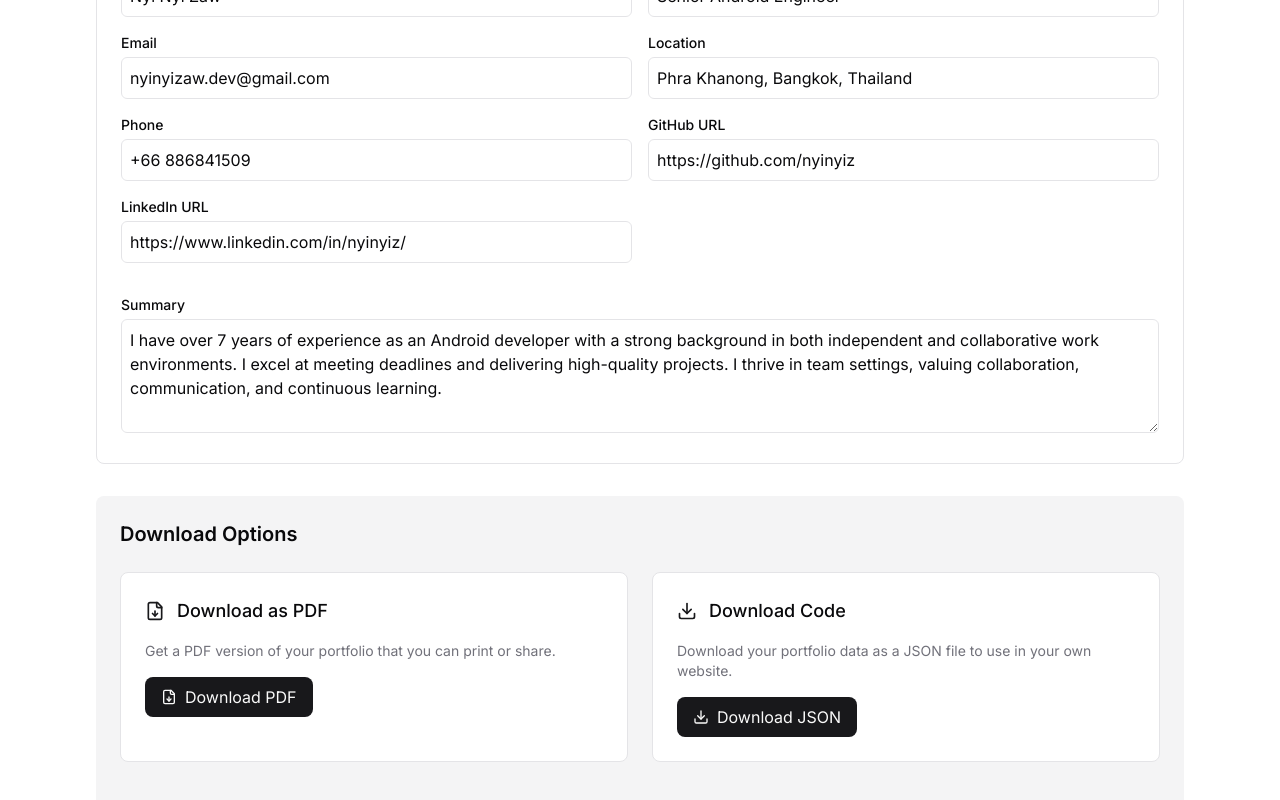
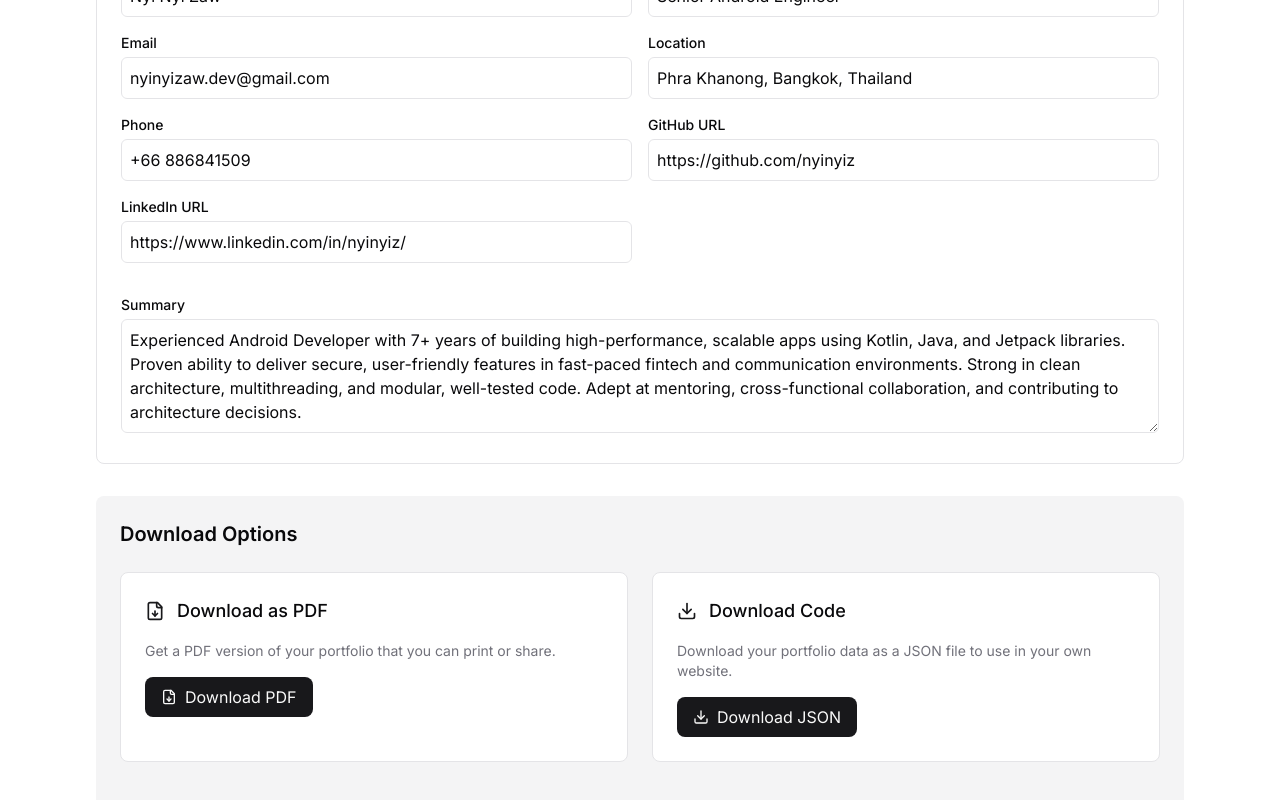
Before and after one commit to nyinyiz/resume, a Next.js app: page /clone in a window 1280 px wide. Shown: the part 662-1462 px from the top of the page. Built offline with nearby package versions, Linux system fonts and the light colour scheme.

Commit message:
feat: Update resume summary to highlight Android development expertise and skills

```diff
--- a/src/data/resume.ts
+++ b/src/data/resume.ts
@@ -8,7 +8,7 @@ export const resumeData = {
     github: "https://github.com/nyinyiz",
     linkedin: "https://www.linkedin.com/in/nyinyiz/",
     profileImage: "/my_profile.jpg",
-    summary: "I have over 7 years of experience as an Android developer with a strong background in both independent and collaborative work environments. I excel at meeting deadlines and delivering high-quality projects. I thrive in team settings, valuing collaboration, communication, and continuous learning."
+    summary: "Experienced Android Developer with 7+ years of building high-performance, scalable apps using Kotlin, Java, and Jetpack libraries. Proven ability to deliver secure, user-friendly features in fast-paced fintech and communication environments. Strong in clean architecture, multithreading, and modular, well-tested code. Adept at mentoring, cross-functional collaboration, and contributing to architecture decisions."
   },
   experience: [
     {
```
